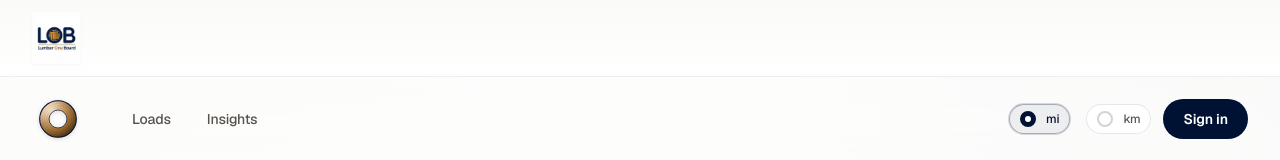
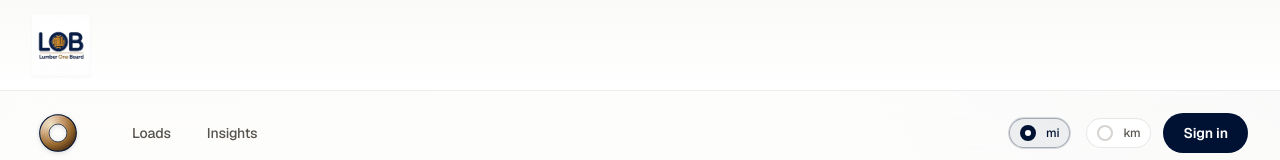
Before and after one commit to damianles/lob, a Next.js app: page / in a window 1280 px wide. Shown: the top 160 px of the page. Built offline with nearby package versions, Linux system fonts and the light colour scheme; no server answers; the database is empty.

Commit message:
Describe your change

```diff
--- a/src/components/lob-brand-masthead.tsx
+++ b/src/components/lob-brand-masthead.tsx
@@ -1,12 +1,12 @@
 import Image from "next/image";
 import Link from "next/link";
 
-import { LOB_BRAND_LOCKUP_SRC } from "@/lib/brand";
+import { LOB_BRAND_LOCKUP_HEIGHT, LOB_BRAND_LOCKUP_SRC, LOB_BRAND_LOCKUP_WIDTH } from "@/lib/brand";
 import { BRAND_PRODUCT_NAME } from "@/lib/brand-marketing";
 
 /**
- * Full wordmark above the nav — `fill` + `object-contain` + generous height avoids clipping descenders
- * (fixed small boxes were cropping the lockup PNG).
+ * Full wordmark above the nav. Avoid `next/image` `fill` here — its wrapper uses `overflow:hidden`
+ * and often clips tall lockups; intrinsic width/height + max-height + object-contain is reliable.
  */
 export function LobBrandMasthead() {
   return (
@@ -14,16 +14,17 @@ export function LobBrandMasthead() {
       <div className="mx-auto flex max-w-[1680px] items-center px-5 py-2.5 sm:px-8 sm:py-3">
         <Link
           href="/"
-          className="relative block h-11 w-[min(88vw,300px)] shrink-0 overflow-visible sm:h-[3.25rem] sm:w-[min(88vw,340px)] focus-visible:outline-none focus-visible:ring-2 focus-visible:ring-lob-navy/20 focus-visible:ring-offset-2"
+          className="inline-flex max-w-[min(92vw,400px)] shrink-0 items-center py-0.5 focus-visible:outline-none focus-visible:ring-2 focus-visible:ring-lob-navy/20 focus-visible:ring-offset-2"
           aria-label={`${BRAND_PRODUCT_NAME} — home`}
         >
           <Image
             src={LOB_BRAND_LOCKUP_SRC}
             alt={BRAND_PRODUCT_NAME}
-            fill
+            width={LOB_BRAND_LOCKUP_WIDTH}
+            height={LOB_BRAND_LOCKUP_HEIGHT}
             priority
-            sizes="(max-width: 640px) 280px, 340px"
-            className="object-contain object-left drop-shadow-[0_1px_1px_rgba(0,18,51,0.04)]"
+            sizes="(max-width: 640px) 92vw, 400px"
+            className="h-auto max-h-[3.5rem] w-auto max-w-full object-contain object-left drop-shadow-[0_1px_1px_rgba(0,18,51,0.04)] sm:max-h-[3.85rem]"
           />
         </Link>
       </div>
```
Also changed, not shown: 1 other file (tests, documents, lock files or other folders).
